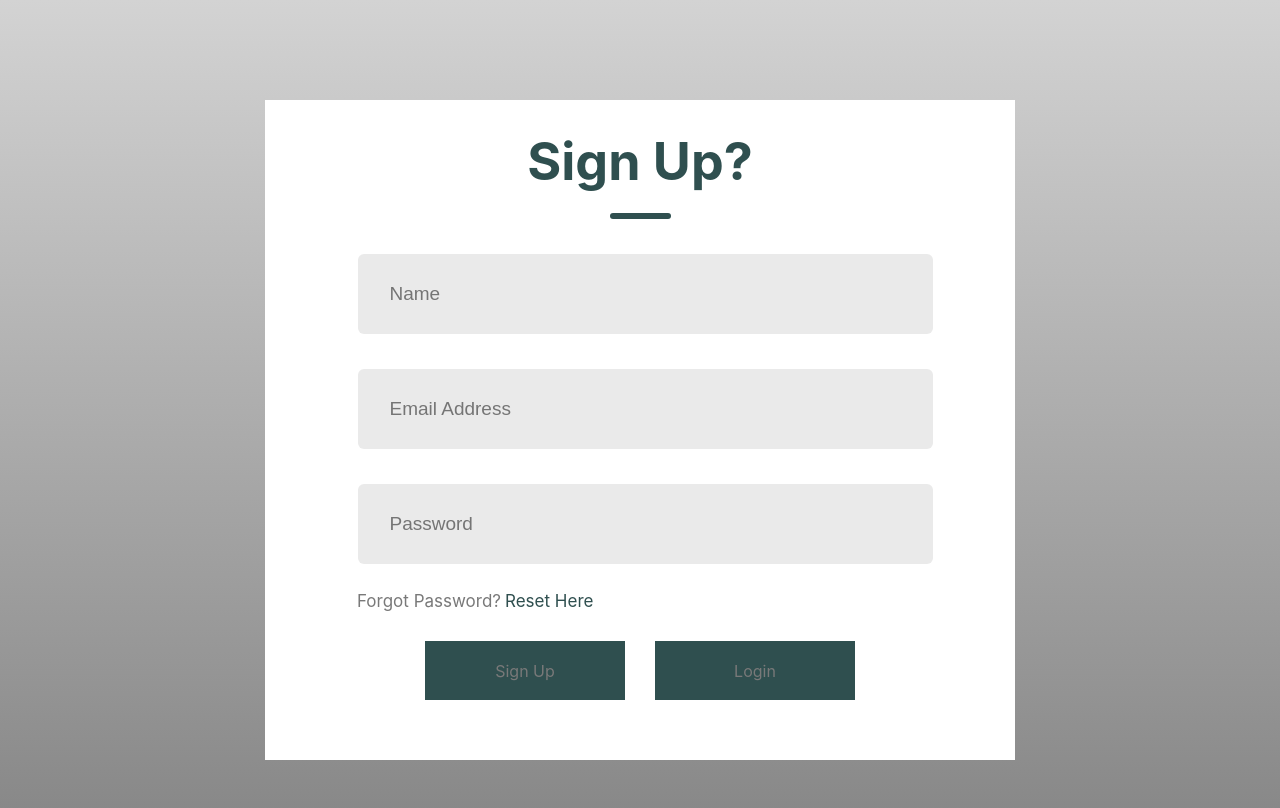
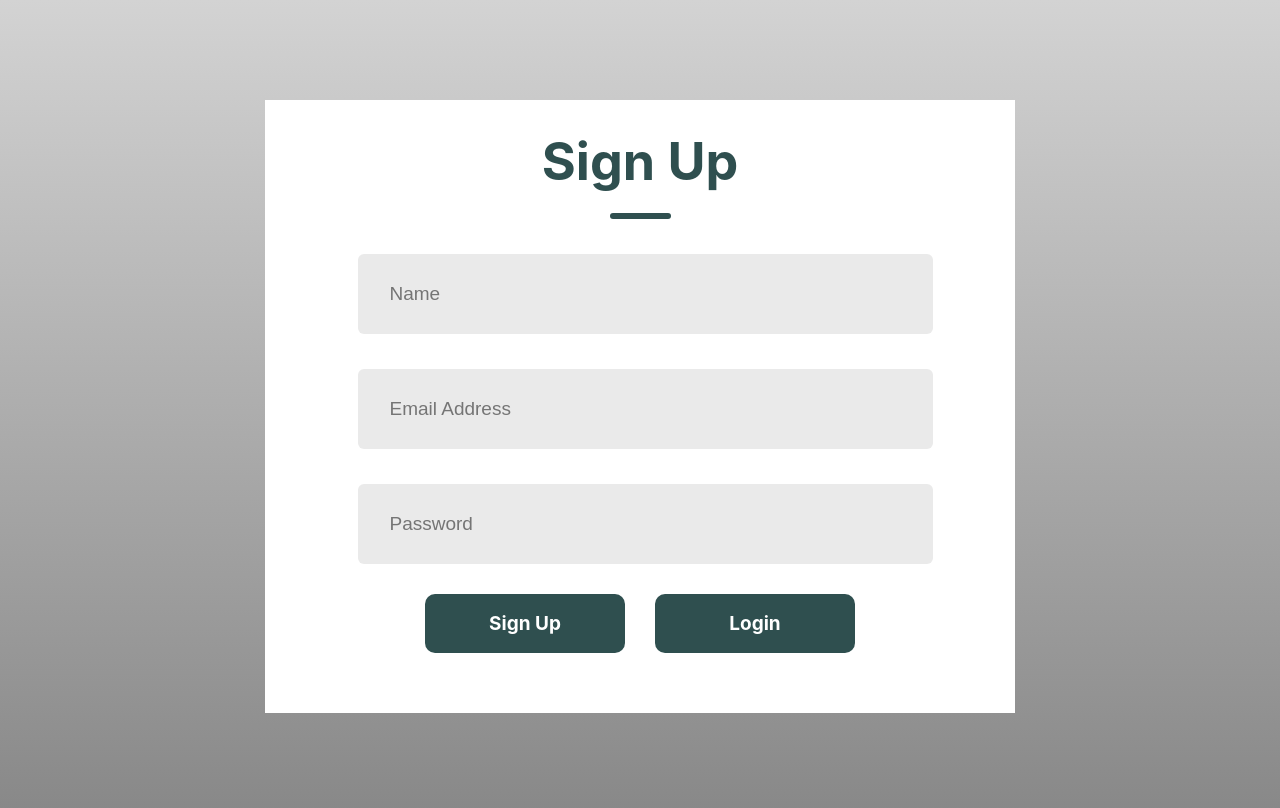
Before and after one commit to PriscilliaJimoh/fitness-tracker, a React (Create React App) app: page / in a window 1280 px wide. Shown: the top 808 px of the page. Built offline with nearby package versions, Linux system fonts and the light colour scheme.

Commit message:
login/signup page with funtionality

```diff
--- a/src/Components/LoginSignUp/LandingPage.css
+++ b/src/Components/LoginSignUp/LandingPage.css
@@ -92,6 +92,14 @@
     align-items: center;
     width: 200px;
     height: 59px;
-    color: #797979;
+    color: white;
     background: darkslategrey;
+    border-radius: 10px;
+    font-size: 19px;
+    font-weight: 700;
+    cursor: pointer;
 }
+.gray{
+    background: #eaeaea;
+    color: #676767;
+}
--- a/src/Components/LoginSignUp/LandingPage.jsx
+++ b/src/Components/LoginSignUp/LandingPage.jsx
@@ -1,4 +1,4 @@
-import React from 'react';
+import React, {useState} from 'react';
 import './LandingPage.css';
 
 // import images from asset folder
@@ -7,20 +7,22 @@
 
 const LoginSignUp = () => {
 
+    const [action, setAction] = useState("Sign Up");
+
     return (
         <div className='container'>
             <div className='header'>
                 <div className='text'>
-                   Sign Up?
+                    {action}
                 </div>
                 <div className='underline'>
                 </div>
             </div>
             <div className='inputs'>
-                <div className='input'>
+                {action==='Login'?<div></div>:<div className='input'>
                     {/* <img  src ='' alt=''/> */}
                     <input type='text' placeholder='Name'/>
-                </div>
+                </div>}
             </div>
             <div className='inputs'>
                 <div className='input'>
@@ -34,11 +36,11 @@
                     <input type='password' placeholder='Password'/>
                 </div>
             </div>
-            <div className='forgot-password'>Forgot Password?{' '}
-                <span>Reset Here</span></div>
+            {action==='Sign Up'?<div></div>:<div className='forgot-password'>Forgot Password?
+                <span>Reset Here</span></div>}
             <div className='submit-container'>
-                <div className='submit'>Sign Up</div>
-                <div className='submit'>Login</div>
+                <div className={action==='Login'?'submit grey':'submit'} onClick={()=> {setAction('Sign Up')}}>Sign Up</div>
+                <div className={action==='Sign Up'?'submit grey':'submit'} onClick={(()=>{setAction('Login')})}>Login</div>
             </div>
         </div>
     )
```
